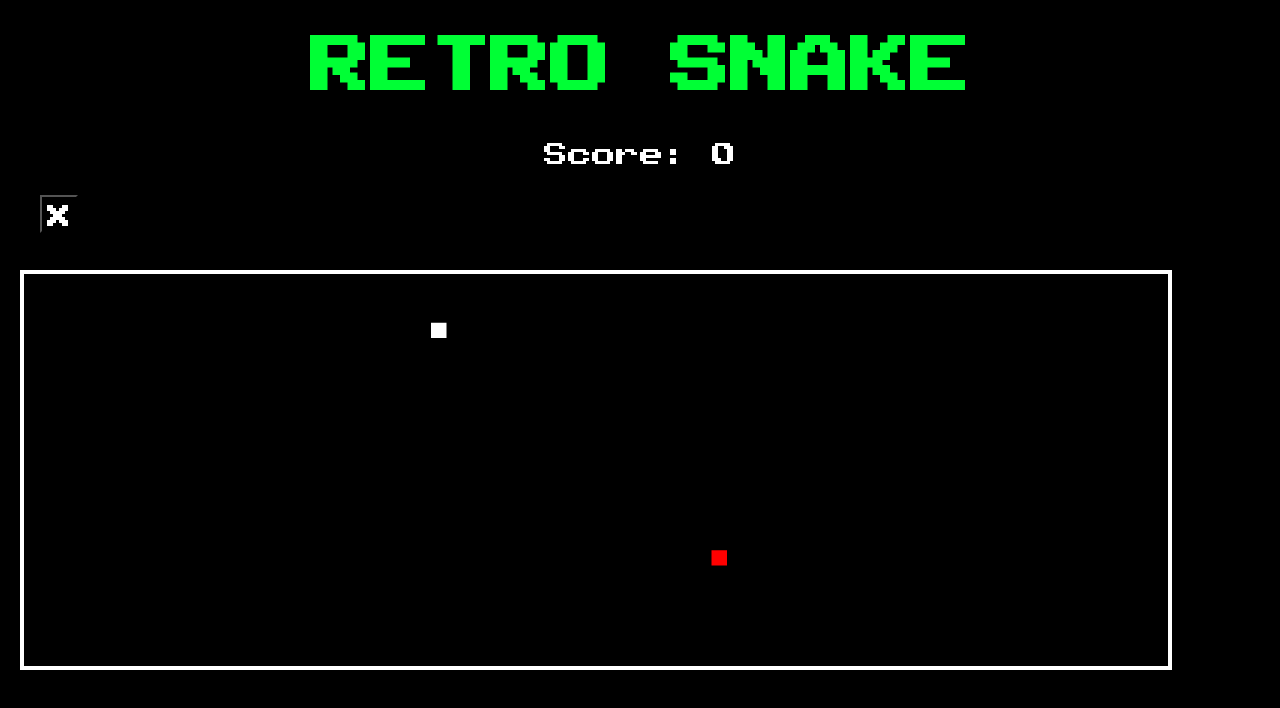
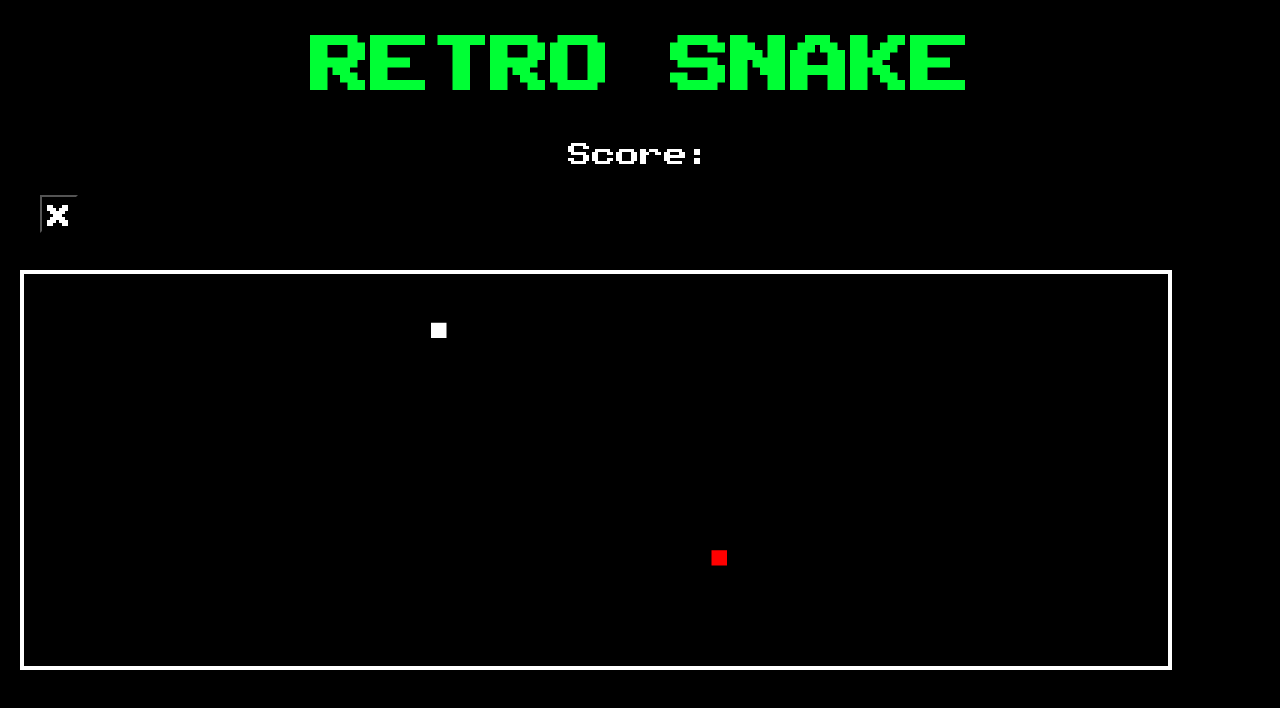
Before and after one commit to muhammed-basaran/retro-snake, a Next.js app: page /game in a window 1280 px wide. Shown: the top 708 px of the page. Built offline with nearby package versions, Linux system fonts and the light colour scheme; a small style sheet from the web is missing.

Commit message:
fix some buggs

```diff
--- a/components/Canvas.js
+++ b/components/Canvas.js
@@ -1,7 +1,8 @@
 import React, { useEffect, useRef } from "react";
 
-export default function Canvas() {
+export default function Canvas({ points }) {
   let canvasRef = useRef(null);
+  points = 0;
 
   useEffect(() => {
     let canvas = canvasRef.current;
@@ -113,6 +114,7 @@ export default function Canvas() {
           { x: positionSnake[0].x, y: positionSnake[0].y },
           ...positionSnake,
         ];
+        points + 1;
         collected = false;
       }
 
--- a/src/pages/game/index.js
+++ b/src/pages/game/index.js
@@ -5,17 +5,15 @@ import Canvas from "../../../components/Canvas";
 import { useState } from "react";
 
 export default function Game() {
-  const [points, setPoints] = useState(0);
-
   return (
     <StyledMain>
       <Header />
       <Link href="/">
         <StyledExitButton> X </StyledExitButton>
       </Link>
-      <StyledScore>Score: {points} </StyledScore>
+      <StyledScore>Score: </StyledScore>
       <StyledGameFrame>
-        <Canvas setPoints={setPoints} points={points} />
+        <Canvas />
       </StyledGameFrame>
     </StyledMain>
   );
```
